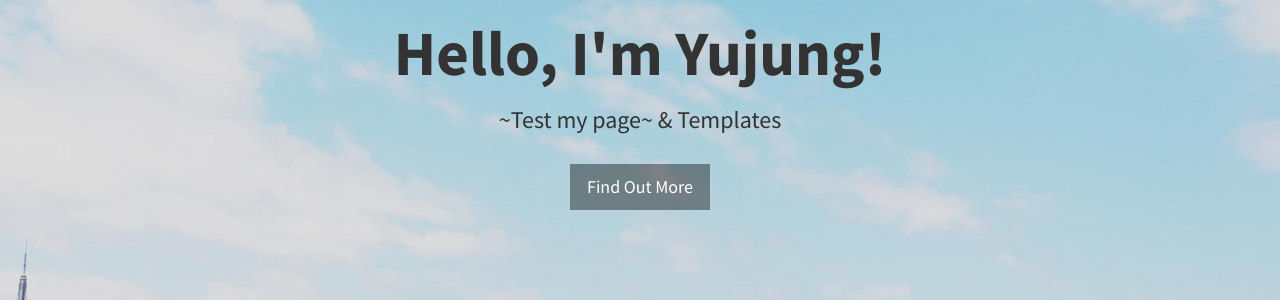
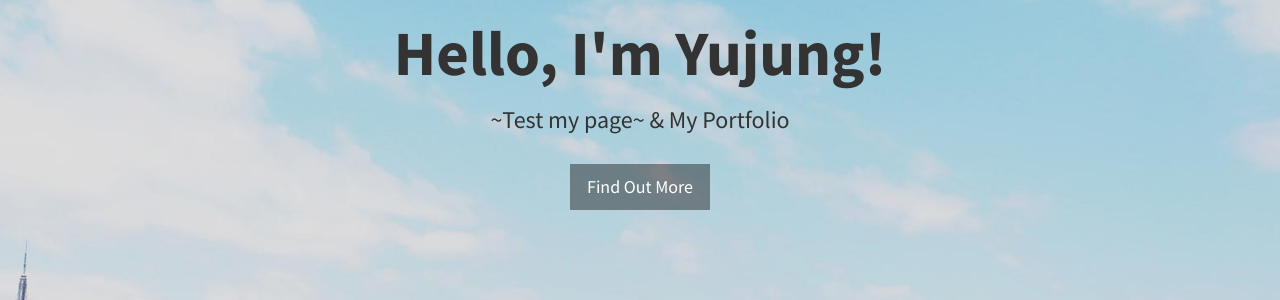
Before and after one commit to Yujxxng/Yujxxng.github.io, a Jekyll site: the page built from index.html, in a window 1280 px wide and 900 px high. Shown: the part 336-636 px from the top of the window. Built offline with Jekyll 4.4.1, drawn with Linux system fonts in a browser that asks for light colours.

Commit message:
Update header.html

```diff
--- a/_includes/header.html
+++ b/_includes/header.html
@@ -1,7 +1,7 @@
 <header id="top" class="header">
   <div class="text-vertical-center">
     <h1>Hello, I'm Yujung!</h1>
-    <h3>~Test my page~ &amp; Templates</h3>
+    <h3>~Test my page~ &amp; My Portfolio</h3>
     <br>
     <a href="#about" class="btn btn-dark btn-lg">Find Out More</a>
   </div>
```
